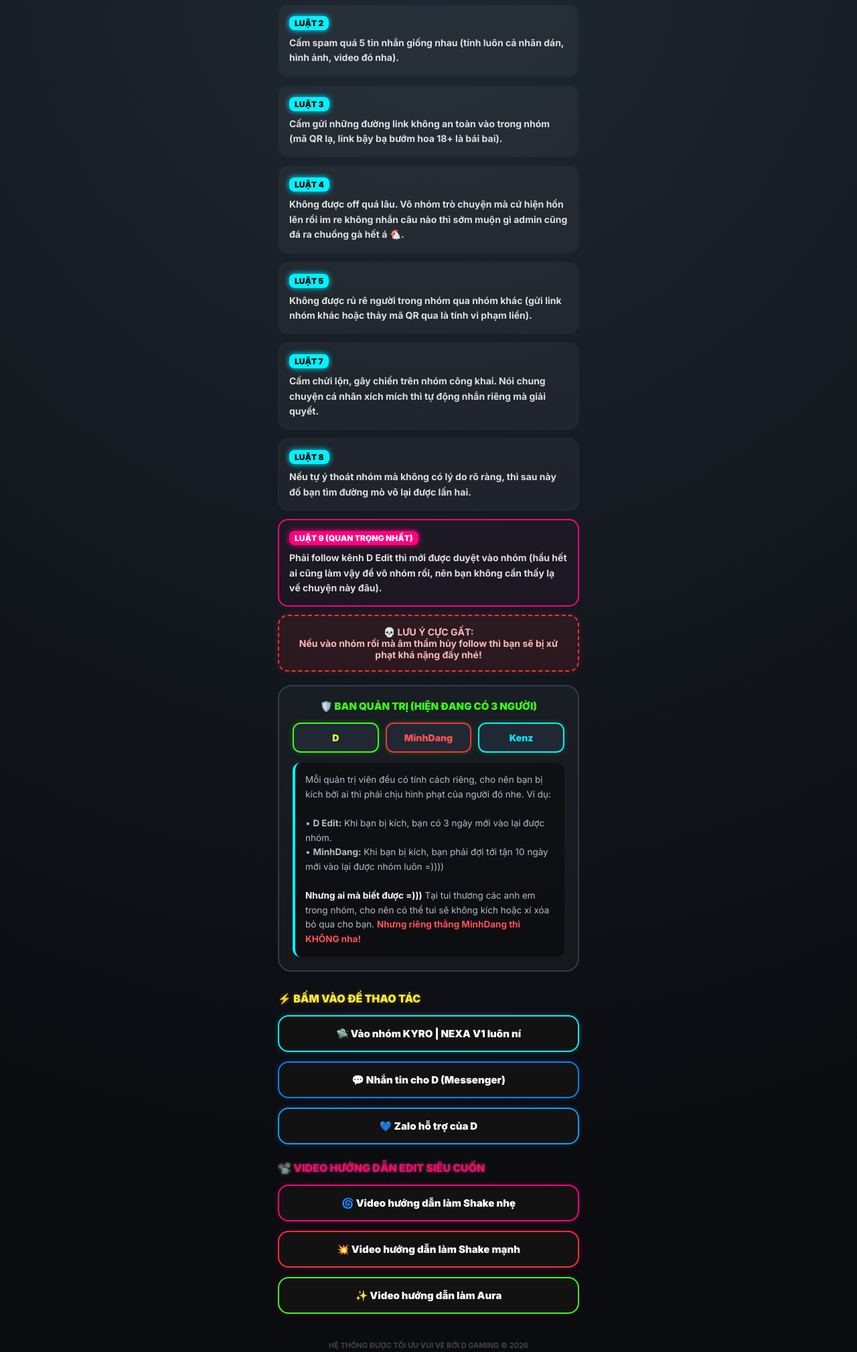
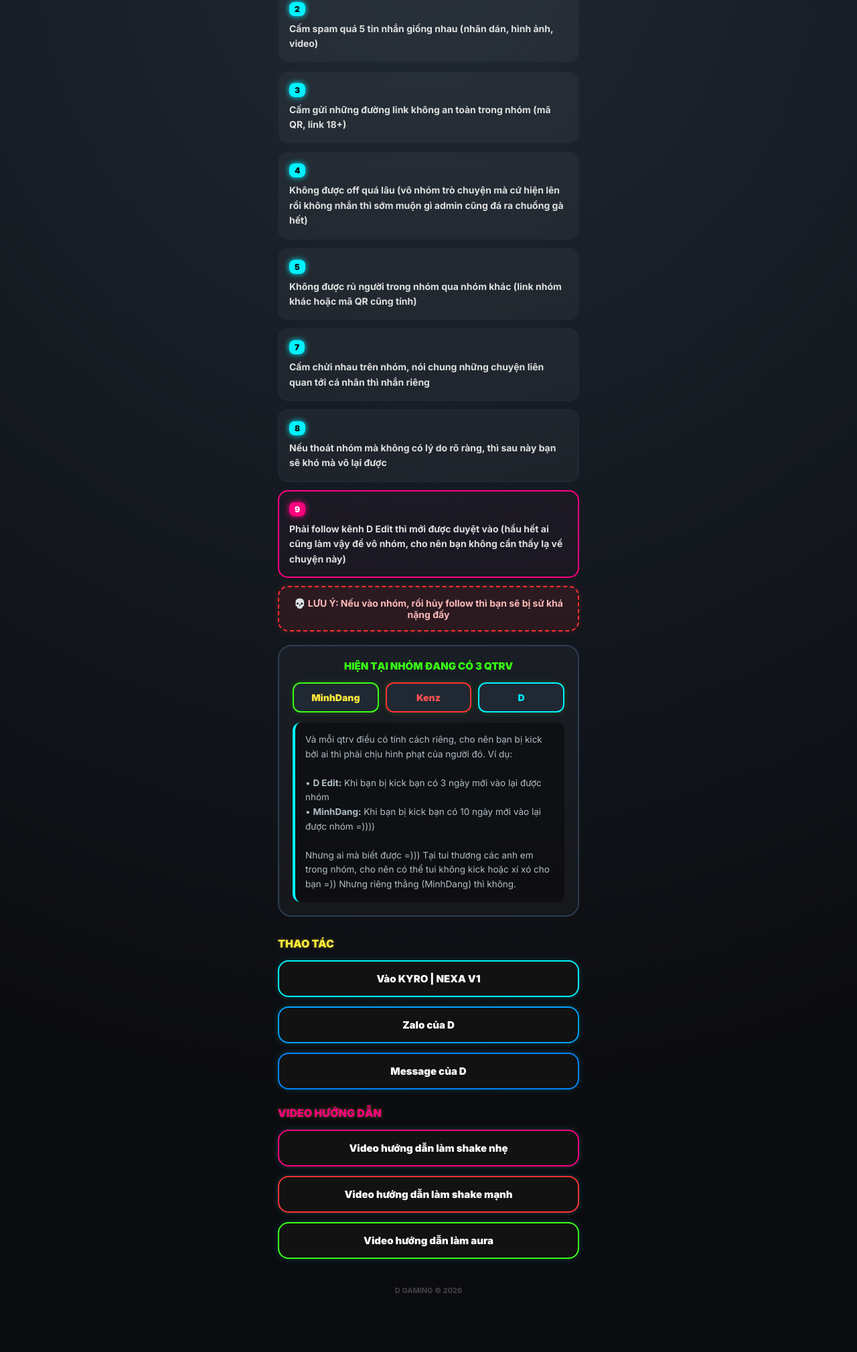
Before and after one commit to Dedit092/dcar-dedit-pro, a plain HTML site: page index.html in a window 1280 px wide. Shown: the part 291-2310 px from the top of the page at 67% size. After the commit the page ends 2250 px from the top, so only its background shows below. Drawn offline with Linux system fonts and the light colour scheme.

Commit message:
Update index.html

```diff
--- a/index.html
+++ b/index.html
@@ -4,7 +4,6 @@
     <meta charset="UTF-8">
     <meta name="viewport" content="width=device-width, initial-scale=1.0">
     <title>KYRO | NEXA V1 - KHU VỰC TÁM CHUYỆN</title>
-    <!-- Font chữ Inter siêu dễ đọc, rõ ràng trên mọi màn hình điện thoại -->
     <link href="https://fonts.googleapis.com/css2?family=Inter:wght@400;700;900&display=swap" rel="stylesheet">
     <style>
         :root {
@@ -28,7 +27,6 @@
 
         .container { width: 100%; max-width: 480px; padding: 25px 15px; }
 
-        /* HIỆU ỨNG TIÊU ĐỀ ĐÈN LED ĐỔI MÀU */
         header { text-align: center; margin-bottom: 25px; }
         .logo {
             font-size: 32px;
@@ -39,7 +37,6 @@
         }
         .sub-logo { font-size: 14px; color: #a9f5ff; margin-top: 10px; font-weight: 700; line-height: 1.5; }
 
-        /* HIỆU ỨNG LED CHẠY */
         @keyframes led-gradient {
             0%, 100% { color: var(--led-cyan); text-shadow: 0 0 15px var(--led-cyan); }
             33% { color: var(--led-pink); text-shadow: 0 0 15px var(--led-pink); }
@@ -48,7 +45,6 @@
 
         .section-title { font-size: 16px; font-weight: 900; color: #ffeb3b; margin: 25px 0 15px 0; display: flex; align-items: center; gap: 8px; text-shadow: 0 0 5px rgba(255,235,59,0.3); }
 
-        /* KHỐI THÔNG BÁO LƯU Ý */
         .alert-box {
             background: rgba(255, 49, 49, 0.1);
             border: 2px dashed var(--led-red);
@@ -57,14 +53,11 @@
             text-align: center; font-weight: bold; font-size: 14px; color: #ffbaba;
         }
 
-        /* KHỐI LUẬT DỄ ĐỌC */
         .rule-card {
             background: rgba(255, 255, 255, 0.04);
             border: 2px solid #202833;
             border-radius: 15px; padding: 15px; margin-bottom: 12px;
-            transition: 0.3s;
         }
-        .rule-card:header { display: flex; align-items: center; }
         .rule-num {
             display: inline-block; padding: 3px 8px; background: var(--led-cyan);
             color: #000; font-weight: 900; border-radius: 8px; font-size: 12px; margin-bottom: 8px;
@@ -72,18 +65,15 @@
         }
         .rule-txt { font-size: 14px; line-height: 1.6; color: #e0e0e0; font-weight: 700; }
 
-        /* ĐẶC BIỆT CHO LUẬT số 9 */
         .rule-special { border-color: var(--led-pink); background: rgba(255, 0, 127, 0.03); }
         .rule-special .rule-num { background: var(--led-pink); color: #fff; box-shadow: 0 0 8px var(--led-pink); }
 
-        /* QUẢN TRỊ VIÊN */
         .staff-section { background: rgba(255,255,255,0.03); border-radius: 20px; padding: 20px; border: 2px solid #2c3e50; }
         .staff-grid { display: grid; grid-template-columns: repeat(3, 1fr); gap: 10px; margin: 15px 0; }
         .staff-box { background: #1f2833; border: 2px solid var(--led-green); padding: 12px 5px; text-align: center; border-radius: 12px; font-weight: 900; font-size: 14px; box-shadow: 0 0 8px rgba(57, 255, 20, 0.2); }
 
         .story-box { background: rgba(0,0,0,0.4); padding: 15px; border-radius: 12px; font-size: 13.5px; line-height: 1.6; color: #b0bec5; border-left: 4px solid var(--led-cyan); }
 
-        /* HỆ THỐNG NÚT LED XẬP XÌNH */
         .btn-container { margin-top: 30px; }
         .led-btn {
             display: flex; align-items: center; justify-content: center; gap: 10px;
@@ -96,17 +86,16 @@
             box-shadow: 0 0 10px rgba(0, 242, 255, 0.2);
         }
 
-        /* CÁC MÀU LED KHÁC NHAU CHO VUI MẮT */
-        .btn-cyan { border-color: var(--led-cyan); box-shadow: 0 0 10px rgba(0, 242, 255, 0.2); }
+        .btn-cyan { border-color: var(--led-cyan); }
         .btn-cyan:active { background: var(--led-cyan); color: #000; box-shadow: 0 0 20px var(--led-cyan); }
 
-        .btn-messenger { border-color: #0084ff; box-shadow: 0 0 10px rgba(0, 132, 255, 0.2); }
+        .btn-messenger { border-color: #0084ff; }
         .btn-messenger:active { background: #0084ff; color: #fff; box-shadow: 0 0 20px #0084ff; }
 
-        .btn-zalo { border-color: #00a2ff; box-shadow: 0 0 10px rgba(0, 162, 255, 0.2); }
+        .btn-zalo { border-color: #00a2ff; }
         .btn-zalo:active { background: #00a2ff; color: #fff; box-shadow: 0 0 20px #00a2ff; }
 
-        .btn-pink { border-color: var(--led-pink); box-shadow: 0 0 10px rgba(255, 0, 127, 0.2); }
+        .btn-pink { border-color: var(--led-pink); }
         .btn-pink:active { background: var(--led-pink); color: #fff; box-shadow: 0 0 20px var(--led-pink); }
     </style>
 </head>
@@ -115,90 +104,87 @@
 <div class="container">
     <header>
         <div class="logo">KYRO | NEXA V1</div>
-        <div class="sub-logo">Chào mừng bạn! Đây là nhóm chuyên về trò chuyện, không biết edit cũng vào được thoải mái nha 🎉</div>
+        <div class="sub-logo">Đây là nhóm chuyên về trò chuyện, không biết edit cũng vào được</div>
     </header>
 
-    <div class="section-title">📜 LUẬT KYRO | NEXA V1 BẠN CẦN NÊN BIẾT</div>
+    <div class="section-title">LUẬT KYRO | NEXA V1 BẠN CẦN NÊN BIẾT</div>
 
-    <!-- CÁC HỘP LUẬT HÀI HƯỚC -->
     <div class="rule-card">
-        <span class="rule-num">LUẬT 1</span>
-        <div class="rule-txt">Không được chửi quá nặng (vẫn chửi được nếu cả nhóm thấy vui, không ai bức xúc là được nha 🤫).</div>
+        <span class="rule-num">1</span>
+        <div class="rule-txt">Không được chửi quá nặng (vẫn chửi được nếu cả nhóm không bức xúc là được)</div>
     </div>
 
     <div class="rule-card">
-        <span class="rule-num">LUẬT 2</span>
-        <div class="rule-txt">Cấm spam quá 5 tin nhắn giống nhau (tính luôn cả nhãn dán, hình ảnh, video đó nha).</div>
+        <span class="rule-num">2</span>
+        <div class="rule-txt">Cấm spam quá 5 tin nhắn giống nhau (nhãn dán, hình ảnh, video)</div>
     </div>
 
     <div class="rule-card">
-        <span class="rule-num">LUẬT 3</span>
-        <div class="rule-txt">Cấm gửi những đường link không an toàn vào trong nhóm (mã QR lạ, link bậy bạ bướm hoa 18+ là bái bai).</div>
+        <span class="rule-num">3</span>
+        <div class="rule-txt">Cấm gửi những đường link không an toàn trong nhóm (mã QR, link 18+)</div>
     </div>
 
     <div class="rule-card">
-        <span class="rule-num">LUẬT 4</span>
-        <div class="rule-txt">Không được off quá lâu. Vô nhóm trò chuyện mà cứ hiện hồn lên rồi im re không nhắn câu nào thì sớm muộn gì admin cũng đá ra chuồng gà hết á 🐔.</div>
+        <span class="rule-num">4</span>
+        <div class="rule-txt">Không được off quá lâu (vô nhóm trò chuyện mà cứ hiện lên rồi không nhắn thì sớm muộn gì admin cũng đá ra chuồng gà hết)</div>
     </div>
 
     <div class="rule-card">
-        <span class="rule-num">LUẬT 5</span>
-        <div class="rule-txt">Không được rủ rê người trong nhóm qua nhóm khác (gửi link nhóm khác hoặc thảy mã QR qua là tính vi phạm liền).</div>
+        <span class="rule-num">5</span>
+        <div class="rule-txt">Không được rủ người trong nhóm qua nhóm khác (link nhóm khác hoặc mã QR cũng tính)</div>
     </div>
 
     <div class="rule-card">
-        <span class="rule-num">LUẬT 7</span>
-        <div class="rule-txt">Cấm chửi lộn, gây chiến trên nhóm công khai. Nói chung chuyện cá nhân xích mích thì tự động nhắn riêng mà giải quyết.</div>
+        <span class="rule-num">7</span>
+        <div class="rule-txt">Cấm chửi nhau trên nhóm, nói chung những chuyện liên quan tới cá nhân thì nhắn riêng</div>
     </div>
 
     <div class="rule-card">
-        <span class="rule-num">LUẬT 8</span>
-        <div class="rule-txt">Nếu tự ý thoát nhóm mà không có lý do rõ ràng, thì sau này đố bạn tìm đường mò vô lại được lần hai.</div>
+        <span class="rule-num">8</span>
+        <div class="rule-txt">Nếu thoát nhóm mà không có lý do rõ ràng, thì sau này bạn sẽ khó mà vô lại được</div>
     </div>
 
     <div class="rule-card rule-special">
-        <span class="rule-num">LUẬT 9 (QUAN TRỌNG NHẤT)</span>
-        <div class="rule-txt">Phải follow kênh D Edit thì mới được duyệt vào nhóm (hầu hết ai cũng làm vậy để vô nhóm rồi, nên bạn không cần thấy lạ về chuyện này đâu).</div>
+        <span class="rule-num">9</span>
+        <div class="rule-txt">Phải follow kênh D Edit thì mới được duyệt vào (hầu hết ai cũng làm vậy để vô nhóm, cho nên bạn không cần thấy lạ về chuyện này)</div>
     </div>
 
     <div class="alert-box">
-        💀 LƯU Ý CỰC GẤT:<br>Nếu vào nhóm rồi mà âm thầm hủy follow thì bạn sẽ bị xử phạt khá nặng đấy nhé!
+        💀 LƯU Ý: Nếu vào nhóm, rồi hủy follow thì bạn sẽ bị sử khá nặng đấy
     </div>
 
-    <!-- BAN QUẢN TRỊ -->
     <div class="staff-section">
-        <div style="font-size: 15px; font-weight: 900; color: var(--led-green); text-align: center;">🛡️ BAN QUẢN TRỊ (HIỆN ĐANG CÓ 3 NGƯỜI)</div>
+        <div style="font-size: 15px; font-weight: 900; color: var(--led-green); text-align: center;">HIỆN TẠI NHÓM ĐANG CÓ 3 QTRV</div>
 
         <div class="staff-grid">
-            <div class="staff-box" style="color: #ffeb3b;">D</div>
-            <div class="staff-box" style="color: #ff5252; border-color: var(--led-red);">MinhDang</div>
-            <div class="staff-box" style="color: #00e5ff; border-color: var(--led-cyan);">Kenz</div>
+            <div class="staff-box" style="color: #ffeb3b;">MinhDang</div>
+            <div class="staff-box" style="color: #ff5252; border-color: var(--led-red);">Kenz</div>
+            <div class="staff-box" style="color: #00e5ff; border-color: var(--led-cyan);">D</div>
         </div>
 
         <div class="story-box">
-            Mỗi quản trị viên đều có tính cách riêng, cho nên bạn bị kích bởi ai thì phải chịu hình phạt của người đó nhe. Ví dụ:<br><br>
-            • <b>D Edit:</b> Khi bạn bị kích, bạn có 3 ngày mới vào lại được nhóm.<br>
-            • <b>MinhDang:</b> Khi bạn bị kích, bạn phải đợi tới tận 10 ngày mới vào lại được nhóm luôn =))))<br><br>
-            <span style="color: #fff; font-weight: bold;">Nhưng ai mà biết được =)))</span> Tại tui thương các anh em trong nhóm, cho nên có thể tui sẽ không kích hoặc xí xóa bỏ qua cho bạn. <span style="color: #ff5252; font-weight: bold;">Nhưng riêng thằng MinhDang thì KHÔNG nha!</span>
+            Và mỗi qtrv điều có tính cách riêng, cho nên bạn bị kick bởi ai thì phải chịu hình phạt của người đó. Ví dụ:<br><br>
+            • <b>D Edit:</b> Khi bạn bị kick bạn có 3 ngày mới vào lại được nhóm<br>
+            • <b>MinhDang:</b> Khi bạn bị kick bạn có 10 ngày mới vào lại được nhóm =))))<br><br>
+            Nhưng ai mà biết được =))) Tại tui thương các anh em trong nhóm, cho nên có thể tui không kick hoặc xí xó cho bạn =)) Nhưng riêng thằng (MinhDang) thì không.
         </div>
     </div>
 
-    <!-- HỆ THỐNG NÚT NHẤP NHÁY MÀU SẮC -->
     <div class="btn-container">
-        <div class="section-title">⚡ BẤM VÀO ĐỂ THAO TÁC</div>
+        <div class="section-title">THAO TÁC</div>
 
-        <a href="https://tiktok.me/group/ZSPVTx7ce/" target="_blank" class="led-btn btn-cyan">🛸 Vào nhóm KYRO | NEXA V1 luôn ní</a>
-        <a href="https://m.me/dbt.102d" target="_blank" class="led-btn btn-messenger">💬 Nhắn tin cho D (Messenger)</a>
-        <a href="https://zalo.me/0927791127" target="_blank" class="led-btn btn-zalo">💙 Zalo hỗ trợ của D</a>
+        <a href="https://tiktok.me/group/ZSPVTx7ce/" target="_blank" class="led-btn btn-cyan">Vào KYRO | NEXA V1</a>
+        <a href="https://zalo.me/0927791127" target="_blank" class="led-btn btn-zalo">Zalo của D</a>
+        <a href="https://m.me/dbt.102d" target="_blank" class="led-btn btn-messenger">Message của D</a>
 
-        <div class="section-title" style="color: var(--led-pink);">📽️ VIDEO HƯỚNG DẪN EDIT SIÊU CUỐN</div>
-        <a href="https://vt.tiktok.com/ZSuqBXax8/" target="_blank" class="led-btn btn-pink">🌀 Video hướng dẫn làm Shake nhẹ</a>
-        <a href="https://vt.tiktok.com/ZSuqBXax8/" target="_blank" class="led-btn btn-pink" style="border-color: var(--led-red);">💥 Video hướng dẫn làm Shake mạnh</a>
-        <a href="https://vt.tiktok.com/ZSHHCQX2R/" target="_blank" class="led-btn btn-pink" style="border-color: var(--led-green);">✨ Video hướng dẫn làm Aura</a>
+        <div class="section-title" style="color: var(--led-pink);">VIDEO HƯỚNG DẪN</div>
+        <a href="https://vt.tiktok.com/ZSuqBXax8/" target="_blank" class="led-btn btn-pink">Video hướng dẫn làm shake nhẹ</a>
+        <a href="https://vt.tiktok.com/ZSuqBXax8/" target="_blank" class="led-btn btn-pink" style="border-color: var(--led-red);">Video hướng dẫn làm shake mạnh</a>
+        <a href="https://vt.tiktok.com/ZSHHCQX2R/" target="_blank" class="led-btn btn-pink" style="border-color: var(--led-green);">Video hướng dẫn làm aura</a>
     </div>
 
     <div style="text-align: center; font-size: 11px; color: #444; margin-top: 40px; font-weight: bold;">
-        HỆ THỐNG ĐƯỢC TỐI ƯU VUI VẺ BỞI D GAMING © 2026
+        D GAMING © 2026
     </div>
 </div>
 
```
